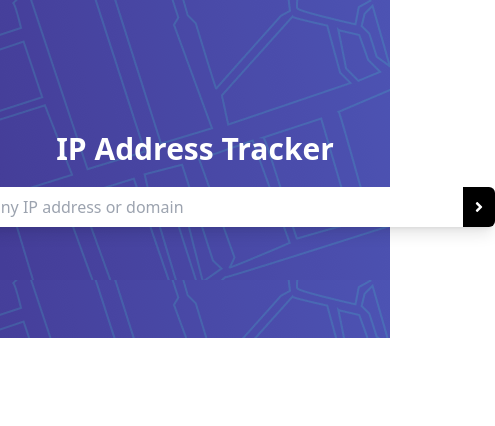
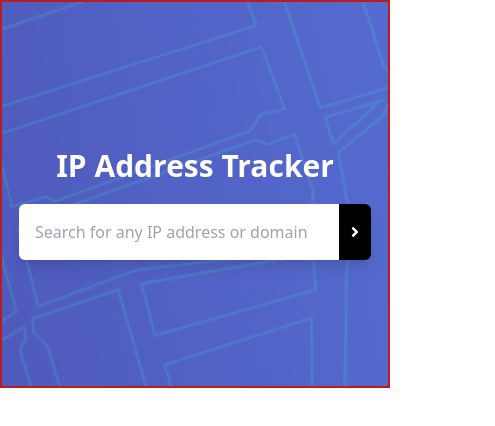
Before and after one commit to OussamaDeghfel/IP-Address-Tracker, a React (Vite) app: page / in a window 390 px wide. Shown: the top 426 px of the page, 495 px wide, since content can reach past the window. Built offline with nearby package versions, Linux system fonts and the light colour scheme.

Commit message:
responsive fix

```diff
--- a/src/components/addressDetails.tsx
+++ b/src/components/addressDetails.tsx
@@ -7,33 +7,31 @@ interface addressDetailsType {
 
 const AddressDetails:React.FC<addressDetailsType> = ({address}) => {
   return (
-    <div>
-        <div className="flex translate-y-[-350%]  justify-center items-center m-auto shadow-xl  bg-white rounded-lg w-[80vh] h-32">
+    <>
         {address && (
           <>
             <p className="flex flex-col p-5 pr-8">
               <span className="text-md text-gray-400">ip address</span>{" "}
               <span className="font-bold text-2xl">{address.ip}</span>
             </p>
-            <span className="h-16 w-0.5 bg-gray-400"></span>
+            <span className="hidden lg:block lg:h-16 lg:w-0.5 lg:bg-gray-400"></span>
             <p className="flex flex-col p-5 pr-8">
               <span className="text-md text-gray-400">Country</span>{" "}
               <span className="font-bold text-2xl">{address.country}</span>
             </p>
-            <span className="h-16 w-0.5 bg-gray-400"></span>
+            <span className="hidden lg:block lg:h-16 lg:w-0.5 lg:bg-gray-400"></span>
             <p className="flex flex-col p-5 pr-8">
               <span className="text-md text-gray-400">City</span>{" "}
               <span className="font-bold text-2xl">{address.city}</span>
             </p>
-            <span className="h-16 w-0.5 bg-gray-400"></span>
+            <span className="hidden lg:block lg:h-16 lg:w-0.5 lg:bg-gray-400"></span>
             <p className="flex flex-col p-5 pr-8">
               <span className="text-md text-gray-400">timezone</span>{" "}
               <span className="font-bold text-2xl">{address.timezone}</span>
             </p>
           </>
         )}
-        </div>
-    </div>
+    </>
   )
 }
 
--- a/src/components/addressTracker.tsx
+++ b/src/components/addressTracker.tsx
@@ -37,16 +37,17 @@ const AddressTracker = () => {
   console.log("lat", latitude, "lng", longitude);
 
   return (
-    <div>
-      <div className="bg-pattern h-[40vh] justify-center items-center m-auto flex flex-col">
+    <div className="flex flex-col w-full border-2 border-red-700">
+
+      <div className="flex flex-col bg-pattern bg-repeat bg-center bg-cover w-full h-96 justify-center items-center">
         <h1 className="text-3xl m-5 font-bold  text-white">
           IP Address Tracker
         </h1>
-        <div className="w-[600px] justify-center flex shadow-lg rounded-md">
+        <div className="w-fit justify-center flex rounded-lg shadow-lg">
           <input
             type="string"
             placeholder="Search for any IP address or domain"
-            className="p-2 pl-4 w-full rounded-l-md"
+            className="p-2 pl-4 w-80 h-14 rounded-l-md focus:outline-none"
             // onChange={(e) => setIpAddress(e.target.value)}
             onKeyDown={(e) => handleKeyDown(e)}
           />
@@ -58,15 +59,18 @@ const AddressTracker = () => {
           </button>
         </div>
       </div>
-      {/* <div className="z-10 flex absolute top-0 translate-x-[30%] justify-center items-center m-auto"> */}
-      <div className="z-10 flex absolute translate-y-[300%] translate-x-[30%] justify-center items-center m-auto">
-        {address && <AddressDetails address={address} />}
+
+    {address &&
+      <div className="z-10 flex flex-col text-center border-2 border-blue-600 shadow-black shadow-2xl rounded-3xl justify-center items-center m-auto">
+        <AddressDetails address={address} />
       </div>
-      {address?.loc && (
-        <div className="absolute translate-x-[30%] z-[-10]">
+      }
+
+      {/* {address?.loc && (
+        <div className="translate-x-[30%] z-[-10]">
           <MapPlace lat={latitude} lng={longitude} />
         </div>
-      )}
+      )}  */}
     </div>
   );
 };
```
